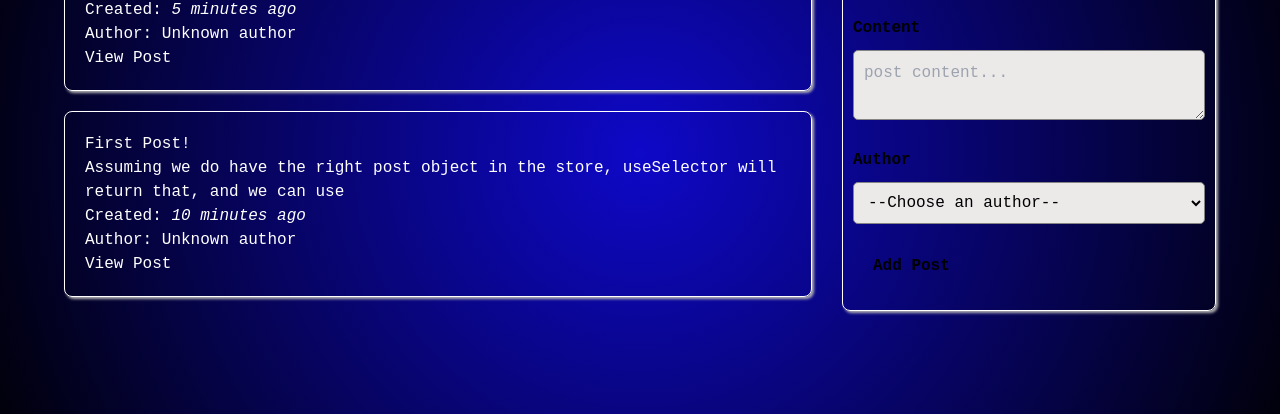
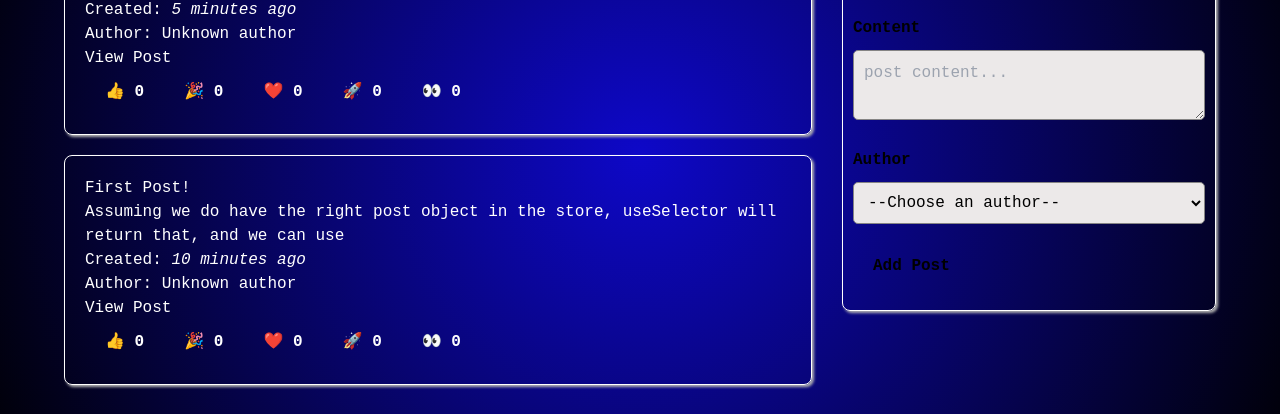
Before and after one commit to brunoFernandes21/brunos-blog-redux, a React (Vite) app: page / in a window 1280 px wide. Shown: the part 247-661 px from the top of the page. Built offline with nearby package versions, Linux system fonts and the light colour scheme.

Commit message:
add reaction emojis

```diff
--- a/src/features/posts/PostsList.jsx
+++ b/src/features/posts/PostsList.jsx
@@ -1,22 +1,31 @@
 import { useSelector } from "react-redux";
 import { allPosts } from "./postsSlice";
-import { Link } from "react-router-dom"
+import { Link } from "react-router-dom";
 import PostAuthor from "./PostAuthor";
 import TimeAgo from "./TimeAgo";
+import ReactionButtons from "./ReactionButtons";
 
 export const PostsList = () => {
   const posts = useSelector(allPosts);
   // Sort posts in reverse chronological order by datetime string
-const orderedPosts = posts.slice().sort((a, b) => b.date.localeCompare(a.date))
-console.log(orderedPosts);
+  const orderedPosts = posts
+    .slice()
+    .sort((a, b) => b.date.localeCompare(a.date));
 
   const renderedPosts = orderedPosts.map((post) => (
     <article key={post.id} className="single__post">
       <h3 className="font-bold">{post.title}</h3>
       <p>{post.content.substring(0, 100)}</p>
-      <span>Created: {post.date ? <TimeAgo timestamp={post.date}/> : "Unknow Date"}</span>
-      <p>Author: <PostAuthor userId={post.user}/></p>
-      <Link to={`/posts/${post.id}`} className="font-bold underline">View Post</Link>
+      <span>
+        Created: {post.date ? <TimeAgo timestamp={post.date} /> : "Unknow Date"}
+      </span>
+      <p>
+        Author: <PostAuthor userId={post.user} />
+      </p>
+      <Link to={`/posts/${post.id}`} className="font-bold underline">
+        View Post
+      </Link>
+      <ReactionButtons post={post}/>
     </article>
   ));
 
--- /dev/null
+++ b/src/features/posts/ReactionButtons.jsx
@@ -0,0 +1,29 @@
+import { reactionAdded } from "./postsSlice";
+import { useDispatch } from "react-redux";
+
+const reactionEmoji = {
+  thumbsUp: "👍",
+  hooray: "🎉",
+  heart: "❤️",
+  rocket: "🚀",
+  eyes: "👀",
+};
+
+const ReactionButtons = ({ post }) => {
+  const dispatch = useDispatch();
+  const reactionButtons = Object.entries(reactionEmoji).map(([name, emoji]) => {
+    return (
+      <button
+        key={name}
+        type="button"
+        onClick={() => dispatch(reactionAdded({ postId: post.id, reaction: name }))}
+      >
+        {emoji} {post.reactions[name]}
+      </button>
+    );
+  });
+
+  return <div>{reactionButtons}</div>;
+};
+
+export default ReactionButtons;
--- a/src/features/posts/SinglePostPage.jsx
+++ b/src/features/posts/SinglePostPage.jsx
@@ -4,6 +4,7 @@ import { Link } from "react-router-dom"
 import { allPosts } from "./postsSlice"
 import PostAuthor from "./PostAuthor"
 import TimeAgo from "./TimeAgo";
+import ReactionButtons from "./ReactionButtons"
 
 export const SinglePostPage = () => {
   //get the id from matched url from router (useMatch)
@@ -30,6 +31,7 @@ export const SinglePostPage = () => {
         <span>Created: <TimeAgo timestamp={post.date}/></span>
         <p>Author: <PostAuthor userId={post.user}/></p>
         <Link to={`/editPost/${post.id}`} className="font-bold underline">Edit Post</Link>
+        <ReactionButtons post={post}/>
       </article>
       <Link to="/" className="text-white border border-white p-2 rounded font-bold">Go back to home</Link>
     </section>
--- a/src/features/posts/postsSlice.js
+++ b/src/features/posts/postsSlice.js
@@ -3,14 +3,21 @@ import { sub } from 'date-fns'
 
 
 const initialState = [
-  { id: "1", title: "First Post!", content: "Assuming we do have the right post object in the store, useSelector will return that, and we can use it to render the title and content of the post in the page.", date: sub(new Date(), { minutes: 10 }).toISOString() },
-  { id: "2", title: "Second Post", content: "Currently, our post entries are being shown in the main feed page, but if the text is too long, we only show an excerpt of the content. It would be helpful to have the ability to view a single post entry on its own page.", date: sub(new Date(), { minutes: 5 }).toISOString()},
+  { id: "1", title: "First Post!", content: "Assuming we do have the right post object in the store, useSelector will return that, and we can use it to render the title and content of the post in the page.", date: sub(new Date(), { minutes: 10 }).toISOString(), reactions: {thumbsUp: 0, hooray: 0, heart: 0, rocket: 0, eyes: 0} },
+  { id: "2", title: "Second Post", content: "Currently, our post entries are being shown in the main feed page, but if the text is too long, we only show an excerpt of the content. It would be helpful to have the ability to view a single post entry on its own page.", date: sub(new Date(), { minutes: 5 }).toISOString(), reactions: {thumbsUp: 0, hooray: 0, heart: 0, rocket: 0, eyes: 0}},
 ];
 
 const postsSlice = createSlice ({
     name: "posts",
     initialState,
     reducers: {
+      reactionAdded(state, action) {
+        const { postId, reaction } = action.payload
+        const postExist = state.find(post => post.id === postId)
+        if(postExist){
+          postExist.reactions[reaction]++
+        }
+      },
       postAdded: {
         reducer(state, action) {
           state.push(action.payload)
@@ -39,6 +46,6 @@ const postsSlice = createSlice ({
     }
 })
 
-export const { postAdded, postUpdated } = postsSlice.actions
+export const { postAdded, postUpdated, reactionAdded } = postsSlice.actions
 export const allPosts = state => state.posts
 export default postsSlice.reducer
```
